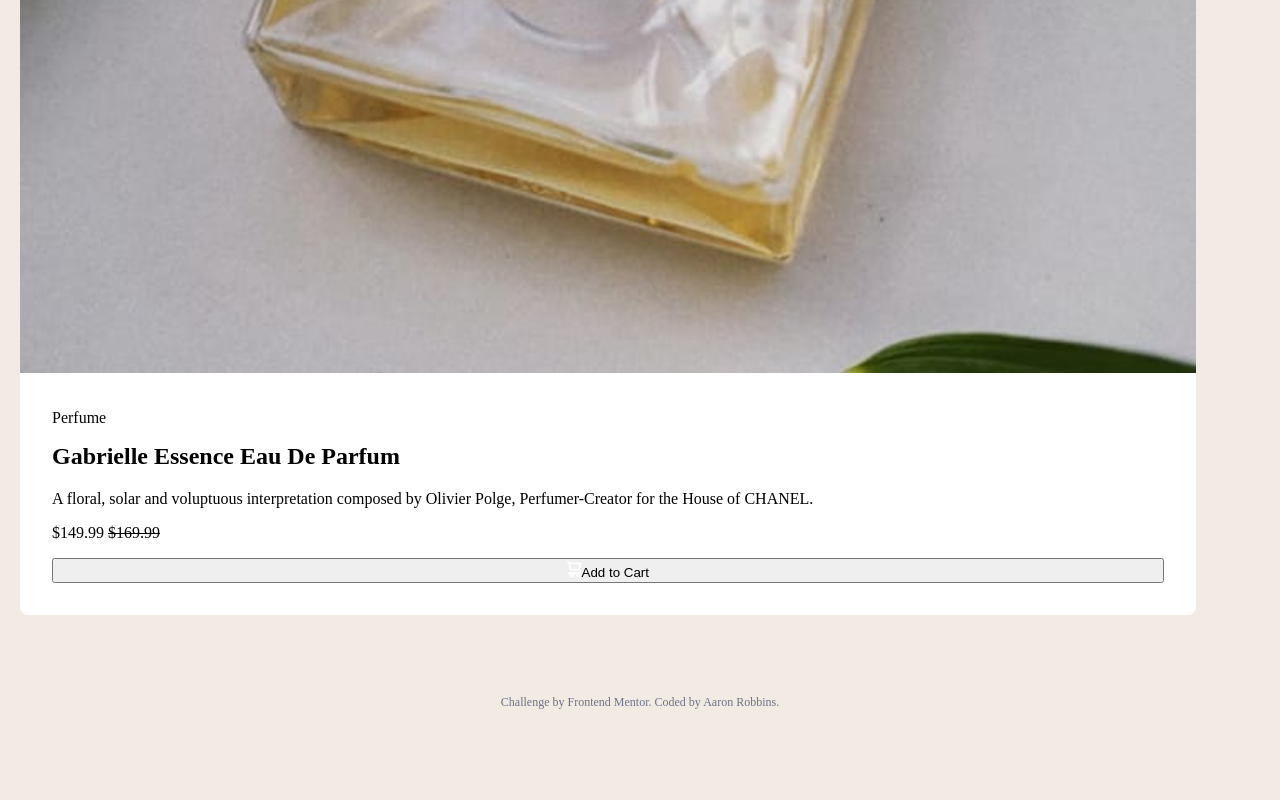
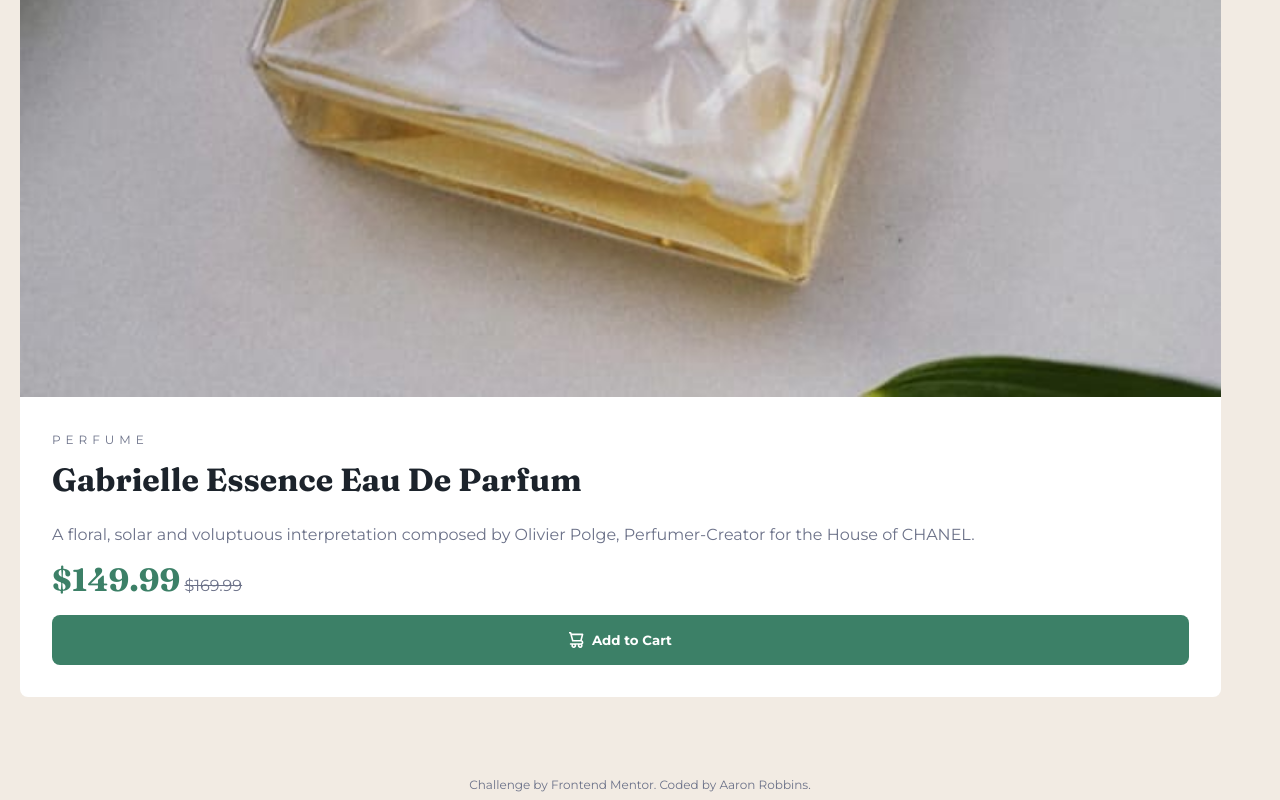
Before and after one commit to FREExM1ND/product-preview-card-component, a plain HTML site: page index.html in a window 1280 px wide. Shown: the part 856-1656 px from the top of the page. Before the commit the page ends 1574 px from the top, so only its background shows below. Drawn offline with Linux system fonts and the light colour scheme.

Commit message:
Progress 4/11/26

```diff
--- a/index.html
+++ b/index.html
@@ -29,7 +29,7 @@
         alt="Bottle of Gabrielle Essence eau de parfum"
       />
       <section class="product-listing">
-        <p class="product-type">Perfume</p>
+        <p class="product-type">PERFUME</p>
         <h1 class="product-name">Gabrielle Essence Eau De Parfum</h1>
         <p class="product-description">
           A floral, solar and voluptuous interpretation composed by Olivier
@@ -40,7 +40,8 @@
           <del class="original-price">$169.99</del>
         </p>
         <button class="add-to-cart">
-          <img src="./images/icon-cart.svg" />Add to Cart
+          <img src="./images/icon-cart.svg" alt="Shopping cart favicon" />Add to
+          Cart
         </button>
       </section>
     </main>
--- a/styles.css
+++ b/styles.css
@@ -15,8 +15,12 @@
   --spacing-16: 1rem;
   --spacing-8: 0.5rem;
   --spacing-4: 0.25rem;
-  --serif: "Fraunces", Times, serif;
-  --sans-serif: "Montserrat";
+  --font-size-32: 2rem;
+  --font-size-14: 0.875rem;
+  --font-size-13: 0.8125rem;
+  --font-size-12: 0.75rem;
+  --fraunces: "Fraunces", serif;
+  --montserrat: "Montserrat", sans-serif;
 }
 
 html {
@@ -43,11 +47,14 @@ li {
 
 body {
   background-color: var(--cream);
+  font-family: var(--montserrat);
+  color: var(--grey);
+  font-weight: 400;
 }
 
 main {
   margin: 5rem 0.75rem;
-  width: 93%;
+  width: 95%;
   border-radius: 0.5rem;
   background-color: var(--white);
 }
@@ -57,10 +64,43 @@ main {
   border-radius: 0.5rem 0.5rem 0 0;
 }
 
+.product-type {
+  line-height: 120%;
+  letter-spacing: 0.3125rem;
+  font-size: var(--font-size-12);
+}
+
 .product-listing {
   padding: var(--spacing-32);
   display: flex;
   flex-direction: column;
+}
+
+.product-name {
+  font-family: var(--fraunces);
+  font-weight: 700;
+  font-size: 2rem;
+  color: var(--black);
+}
+
+.sale-price {
+  font-family: var(--fraunces);
+  font-size: 2rem;
+  color: var(--green-500);
+}
+
+.add-to-cart {
+  display: flex;
+  justify-content: center;
+  align-items: center;
+  height: 3.125rem;
+  border-radius: 0.5rem;
+  border: solid 0 transparent;
+  background-color: var(--green-500);
+  color: var(--white);
+  font-family: var(--montserrat);
+  font-weight: 700;
+  gap: var(--spacing-8);
 }
 
 footer,
```
